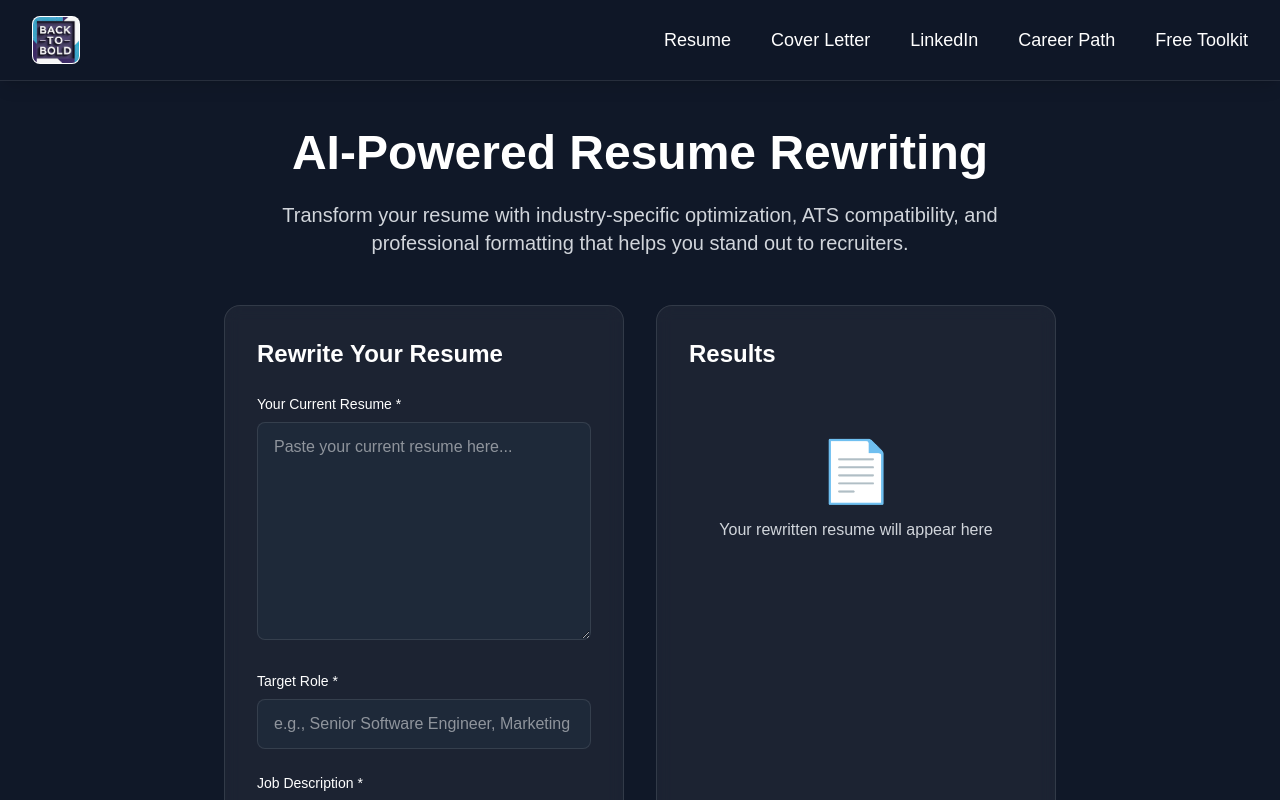
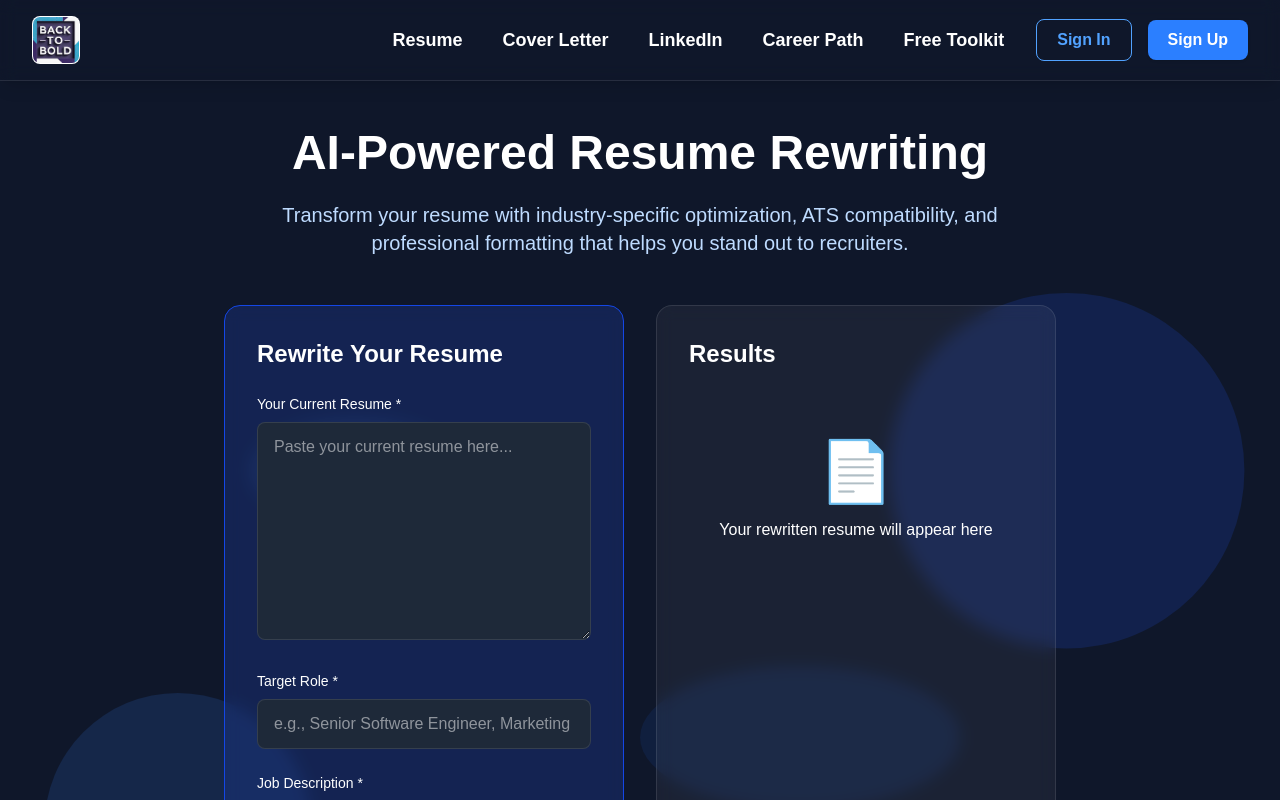
Before and after one commit to heathjackson/back-to-bold-career-coach, a Next.js app: page /resume in a window 1280 px wide. Shown: the top 800 px of the page. Built offline with nearby package versions, Linux system fonts and the light colour scheme.

Commit message:
Redesign: Apply blue theme, unify button styles, update backgrounds, and improve consistency across all pages

```diff
--- a/src/app/globals.css
+++ b/src/app/globals.css
@@ -1,40 +1,8 @@
 @import "tailwindcss";
 
 :root {
-  /* Primary Brand Colors */
-  --color-primary-50: #faf5ff;
-  --color-primary-100: #f3e8ff;
-  --color-primary-200: #e9d5ff;
-  --color-primary-300: #d8b4fe;
-  --color-primary-400: #c084fc;
-  --color-primary-500: #a855f7;
-  --color-primary-600: #9333ea;
-  --color-primary-700: #7c3aed;
-  --color-primary-800: #6b21a8;
-  --color-primary-900: #581c87;
-  --color-primary-950: #3b0764;
-
-  /* Background Colors */
-  --color-bg-primary: #111827;
-  --color-bg-secondary: rgba(255, 255, 255, 0.05);
-  --color-bg-accent: rgba(59, 7, 100, 0.1);
-  --color-bg-gradient: linear-gradient(135deg, rgba(59, 7, 100, 0.2) 0%, rgba(88, 28, 135, 0.2) 100%);
-
-  /* Text Colors */
-  --color-text-primary: #ffffff;
-  --color-text-secondary: #d1d5db;
-  --color-text-muted: #9ca3af;
-  --color-text-accent: #d8b4fe;
-
-  /* Border Colors */
-  --color-border-primary: rgba(255, 255, 255, 0.1);
-  --color-border-secondary: rgba(59, 7, 100, 0.2);
-  --color-border-accent: rgba(216, 180, 254, 0.3);
-
-  /* Button Colors */
-  --color-btn-primary: linear-gradient(135deg, #581c87 0%, #3b0764 100%);
-  --color-btn-secondary: transparent;
-  --color-btn-hover: rgba(59, 7, 100, 0.1);
+  /* CSS Variables are dynamically set by the getCSSVariables() function in colors.ts */
+  /* This ensures all colors are managed from a single source of truth */
 }
 
 @theme inline {
@@ -46,8 +14,8 @@
 
 @media (prefers-color-scheme: dark) {
   :root {
-    --background: #111827;
-    --foreground: #ffffff;
+    --background: var(--color-bg-primary);
+    --foreground: var(--color-text-primary);
   }
 }
 
@@ -59,7 +27,7 @@ body {
 
 /* Utility Classes */
 .bg-brand-primary {
-  background-color: var(--color-primary-950);
+  background-color: var(--color-bg-primary);
 }
 
 .bg-brand-secondary {
@@ -80,6 +48,10 @@ body {
 
 .text-brand-secondary {
   color: var(--color-text-secondary);
+}
+
+.text-brand-muted {
+  color: var(--color-text-muted);
 }
 
 .text-brand-accent {
--- a/src/app/layout.tsx
+++ b/src/app/layout.tsx
@@ -2,6 +2,7 @@ import type { Metadata } from "next";
 import { Geist, Geist_Mono } from "next/font/google";
 import Navbar from "@/components/Navbar";
 import Footer from "@/components/Footer";
+import { getCSSVariables } from "@/lib/colors";
 import "./globals.css";
 
 const geistSans = Geist({
@@ -24,11 +25,23 @@ export default function RootLayout({
 }: Readonly<{
   children: React.ReactNode;
 }>) {
+  const cssVariables = getCSSVariables() as React.CSSProperties;
+
   return (
     <html lang="en">
       <body
-        className={`${geistSans.variable} ${geistMono.variable} antialiased bg-black`}
+        className={`${geistSans.variable} ${geistMono.variable} antialiased bg-[--color-bg-primary] text-white min-h-screen relative overflow-x-hidden`}
+        style={cssVariables}
       >
+        {/* Abstract SVG background shapes */}
+        <div className="absolute inset-0 -z-10 pointer-events-none">
+          <svg width="100%" height="100%" viewBox="0 0 1440 600" fill="none" xmlns="http://www.w3.org/2000/svg" className="w-full h-full">
+            <circle cx="1200" cy="100" r="200" fill="#1e40af" fillOpacity="0.25" />
+            <circle cx="200" cy="500" r="150" fill="#3b82f6" fillOpacity="0.15" />
+            <ellipse cx="900" cy="400" rx="180" ry="80" fill="#2563eb" fillOpacity="0.10" />
+            <ellipse cx="400" cy="100" rx="120" ry="60" fill="#60a5fa" fillOpacity="0.10" />
+          </svg>
+        </div>
         <Navbar />
         {children}
         <Footer />
--- a/src/app/resume/page.tsx
+++ b/src/app/resume/page.tsx
@@ -167,13 +167,13 @@ export default function ResumePage() {
   };
 
   return (
-    <div className="min-h-screen bg-gray-900 text-brand-primary py-12">
+    <div className="min-h-screen bg-[--color-bg-primary] text-white py-12">
       <div className="max-w-4xl mx-auto px-4 sm:px-6 lg:px-8">
         <div className="text-center mb-12">
-          <h1 className="text-4xl md:text-5xl font-bold text-brand-primary mb-6">
+          <h1 className="text-4xl md:text-5xl font-bold text-white mb-6">
             AI-Powered Resume Rewriting
           </h1>
-          <p className="text-xl text-brand-secondary max-w-3xl mx-auto">
+          <p className="text-xl text-blue-200 max-w-3xl mx-auto">
             Transform your resume with industry-specific optimization, ATS compatibility,
             and professional formatting that helps you stand out to recruiters.
           </p>
@@ -181,8 +181,8 @@ export default function ResumePage() {
 
         <div className="grid lg:grid-cols-2 gap-8">
           {/* Form Section */}
-          <div className="bg-brand-secondary rounded-2xl p-8 backdrop-blur-sm border border-brand-primary">
-            <h2 className="text-2xl font-bold text-brand-primary mb-6">
+          <div className="bg-blue-900/40 rounded-2xl p-8 backdrop-blur-sm border border-blue-700">
+            <h2 className="text-2xl font-bold text-white mb-6">
               Rewrite Your Resume
             </h2>
 
@@ -278,7 +278,7 @@ export default function ResumePage() {
               <button
                 type="submit"
                 disabled={isLoading}
-                className="w-full btn-primary font-semibold py-3 px-6 rounded-lg hover:shadow-lg transform hover:-translate-y-0.5 transition-all duration-200 disabled:opacity-50 disabled:cursor-not-allowed"
+                className="w-full bg-blue-600 font-semibold py-3 px-6 rounded-lg hover:bg-blue-700 hover:shadow-lg transform hover:-translate-y-0.5 transition-all duration-200 disabled:opacity-50 disabled:cursor-not-allowed"
               >
                 {isLoading ? "Rewriting Resume..." : "Rewrite My Resume"}
               </button>
@@ -390,13 +390,13 @@ export default function ResumePage() {
                   <div className="flex gap-2">
                     <button
                       onClick={copyToClipboard}
-                      className="px-3 py-1 text-sm btn-secondary rounded hover:border-brand-accent transition-colors"
+                      className="px-3 py-1 text-sm bg-blue-900/30 text-blue-200 rounded hover:bg-blue-800 transition-colors"
                     >
                       Copy
                     </button>
                     <button
                       onClick={downloadText}
-                      className="px-3 py-1 text-sm btn-secondary rounded hover:border-brand-accent transition-colors"
+                      className="px-3 py-1 text-sm bg-blue-900/30 text-blue-200 rounded hover:bg-blue-800 transition-colors"
                     >
                       Download
                     </button>
--- a/src/components/EmailCollector.tsx
+++ b/src/components/EmailCollector.tsx
@@ -74,7 +74,7 @@ export default function EmailCollector({ onEmailCollected, isOpen, onClose }: Em
               value={email}
               onChange={(e) => setEmail(e.target.value)}
               placeholder="your@email.com"
-              className="w-full px-4 py-3 border border-gray-300 rounded-lg focus:outline-none focus:ring-2 focus:ring-purple-600 focus:border-transparent"
+              className="w-full px-4 py-3 border border-gray-300 rounded-lg focus:outline-none focus:ring-2 focus:ring-brand-primary focus:border-transparent"
               required
             />
           </div>
@@ -92,7 +92,7 @@ export default function EmailCollector({ onEmailCollected, isOpen, onClose }: Em
             <button
               type="submit"
               disabled={isLoading}
-              className="flex-1 bg-purple-800 text-white py-3 px-6 rounded-lg font-semibold shadow hover:bg-purple-900 transition focus:outline-none focus:ring-2 focus:ring-purple-600 focus:ring-offset-2 disabled:opacity-50 disabled:cursor-not-allowed"
+              className="flex-1 bg-blue-600 py-3 px-6 rounded-lg font-semibold shadow hover:bg-blue-700 transition focus:outline-none focus:ring-2 focus:ring-blue-600 focus:ring-offset-2 disabled:opacity-50 disabled:cursor-not-allowed"
             >
               {isLoading ? "Setting you up..." : "Get Results"}
             </button>
--- a/src/components/EmailGate.tsx
+++ b/src/components/EmailGate.tsx
@@ -68,7 +68,7 @@ export default function EmailGate({ children }: EmailGateProps) {
     return (
       <div className="flex items-center justify-center min-h-screen">
         <div className="text-center">
-          <div className="animate-spin rounded-full h-12 w-12 border-b-2 border-purple-800 mx-auto mb-4"></div>
+          <div className="animate-spin rounded-full h-12 w-12 border-b-2 border-brand-primary mx-auto mb-4"></div>
           <p className="text-gray-600">Loading...</p>
         </div>
       </div>
@@ -100,7 +100,7 @@ export default function EmailGate({ children }: EmailGateProps) {
                 value={email}
                 onChange={(e) => setEmail(e.target.value)}
                 placeholder="your@email.com"
-                className="w-full px-4 py-3 border border-gray-300 rounded-lg focus:outline-none focus:ring-2 focus:ring-purple-600 focus:border-transparent"
+                className="w-full px-4 py-3 border border-gray-300 rounded-lg focus:outline-none focus:ring-2 focus:ring-brand-primary focus:border-transparent"
                 required
               />
             </div>
@@ -110,7 +110,7 @@ export default function EmailGate({ children }: EmailGateProps) {
             <button
               type="submit"
               disabled={isLoading}
-              className="w-full bg-purple-800 text-white py-3 px-6 rounded-lg font-semibold shadow hover:bg-purple-900 transition focus:outline-none focus:ring-2 focus:ring-purple-600 focus:ring-offset-2 disabled:opacity-50 disabled:cursor-not-allowed"
+              className="w-full bg-blue-600 py-3 px-6 rounded-lg font-semibold shadow hover:bg-blue-700 transition focus:outline-none focus:ring-2 focus:ring-blue-600 focus:ring-offset-2 disabled:opacity-50 disabled:cursor-not-allowed"
             >
               {isLoading ? "Setting you up..." : "Continue"}
             </button>
--- a/src/components/Navbar.tsx
+++ b/src/components/Navbar.tsx
@@ -3,7 +3,7 @@ import Image from "next/image";
 
 export default function Navbar() {
   return (
-    <nav className="bg-gray-900/95 backdrop-blur-sm shadow-lg sticky top-0 z-50 border-b border-white/10">
+    <nav className="bg-brand-primary/95 backdrop-blur-sm shadow-lg sticky top-0 z-50 border-b border-white/10">
       <div className="max-w-7xl mx-auto px-4 sm:px-6 lg:px-8">
         <div className="flex justify-between items-center h-20">
           <div className="flex items-center">
@@ -18,20 +18,24 @@ export default function Navbar() {
               />
             </Link>
           </div>
-          <div className="flex-1 flex justify-end">
+          <div className="flex-1 flex justify-end items-center">
             <div className="flex space-x-10">
-              <Link href="/resume" className="text-white hover:text-gray-300 transition font-medium text-lg">Resume</Link>
-              <Link href="/cover-letter" className="text-white hover:text-gray-300 transition font-medium text-lg">Cover Letter</Link>
-              <Link href="/linkedin" className="text-white hover:text-gray-300 transition font-medium text-lg">LinkedIn</Link>
-              <Link href="/career-path" className="text-white hover:text-gray-300 transition font-medium text-lg">Career Path</Link>
+              <Link href="/resume" className="text-white hover:text-blue-300 transition font-semibold text-lg">Resume</Link>
+              <Link href="/cover-letter" className="text-white hover:text-blue-300 transition font-semibold text-lg">Cover Letter</Link>
+              <Link href="/linkedin" className="text-white hover:text-blue-300 transition font-semibold text-lg">LinkedIn</Link>
+              <Link href="/career-path" className="text-white hover:text-blue-300 transition font-semibold text-lg">Career Path</Link>
               <a
                 href="https://www.notion.so/Back-to-Bold-AI-Resume-Prompt-Pack-1f02ec42493f80008008cbf7250372a9"
                 target="_blank"
                 rel="noopener noreferrer"
-                className="text-white hover:text-gray-300 transition font-medium text-lg"
+                className="text-white hover:text-blue-300 transition font-semibold text-lg"
               >
                 Free Toolkit
               </a>
+            </div>
+            <div className="hidden md:flex items-center space-x-4 ml-8">
+              <Link href="/signin" className="px-5 py-2 border border-blue-400 text-blue-400 rounded-lg font-semibold hover:bg-blue-900 hover:text-white transition">Sign In</Link>
+              <Link href="/signup" className="px-5 py-2 bg-blue-500 text-white rounded-lg font-semibold hover:bg-blue-600 transition shadow">Sign Up</Link>
             </div>
           </div>
         </div>
--- a/src/lib/colors.ts
+++ b/src/lib/colors.ts
@@ -1,34 +1,34 @@
 // Color Configuration - Change colors here to update the entire app
 export const colors = {
-  // Primary Brand Colors (Purple theme)
+  // Primary Brand Colors (Blue theme)
   primary: {
-    50: '#faf5ff',
-    100: '#f3e8ff',
-    200: '#e9d5ff',
-    300: '#d8b4fe',
-    400: '#c084fc',
-    500: '#a855f7',
-    600: '#9333ea',
-    700: '#7c3aed',
-    800: '#6b21a8',
-    900: '#581c87',
-    950: '#3b0764'
+    50: '#eff6ff',
+    100: '#dbeafe',
+    200: '#bfdbfe',
+    300: '#93c5fd',
+    400: '#60a5fa',
+    500: '#3b82f6',
+    600: '#2563eb',
+    700: '#1d4ed8',
+    800: '#1e40af',
+    900: '#1e3a8a',
+    950: '#172554'
   },
 
   // Alternative themes - uncomment to use different colors
-  // Blue theme
+  // Purple theme
   // primary: {
-  //   50: '#eff6ff',
-  //   100: '#dbeafe',
-  //   200: '#bfdbfe',
-  //   300: '#93c5fd',
-  //   400: '#60a5fa',
-  //   500: '#3b82f6',
-  //   600: '#2563eb',
-  //   700: '#1d4ed8',
-  //   800: '#1e40af',
-  //   900: '#1e3a8a',
-  //   950: '#172554'
+  //   50: '#faf5ff',
+  //   100: '#f3e8ff',
+  //   200: '#e9d5ff',
+  //   300: '#d8b4fe',
+  //   400: '#c084fc',
+  //   500: '#a855f7',
+  //   600: '#9333ea',
+  //   700: '#7c3aed',
+  //   800: '#6b21a8',
+  //   900: '#581c87',
+  //   950: '#3b0764'
   // },
 
   // Green theme
@@ -48,18 +48,18 @@ export const colors = {
 
   // Background colors
   background: {
-    primary: '#000000',
+    primary: '#0f172a', // dark blue
     secondary: 'rgba(255, 255, 255, 0.05)',
-    accent: 'rgba(59, 7, 100, 0.1)',
-    gradient: 'linear-gradient(135deg, rgba(59, 7, 100, 0.2) 0%, rgba(88, 28, 135, 0.2) 100%)'
+    accent: 'rgba(30, 64, 175, 0.1)', // blue accent
+    gradient: 'linear-gradient(135deg, rgba(30, 41, 59, 0.2) 0%, rgba(30, 64, 175, 0.2) 100%)'
   },
 
   // Text colors
   text: {
     primary: '#ffffff',
-    secondary: '#d1d5db',
-    muted: '#9ca3af',
-    accent: '#d8b4fe'
+    secondary: '#ffffff',
+    muted: '#ffffff',
+    accent: '#ffffff'
   },
 
   // Border colors
```
Also changed, not shown: src/app/career-path/page.tsx (+4 -6 lines), src/app/cover-letter/page.tsx (+8 -8 lines), src/app/linkedin/page.tsx (+8 -8 lines), src/app/page.tsx (+23 -30 lines), src/components/Footer.tsx (+4 -4 lines).
